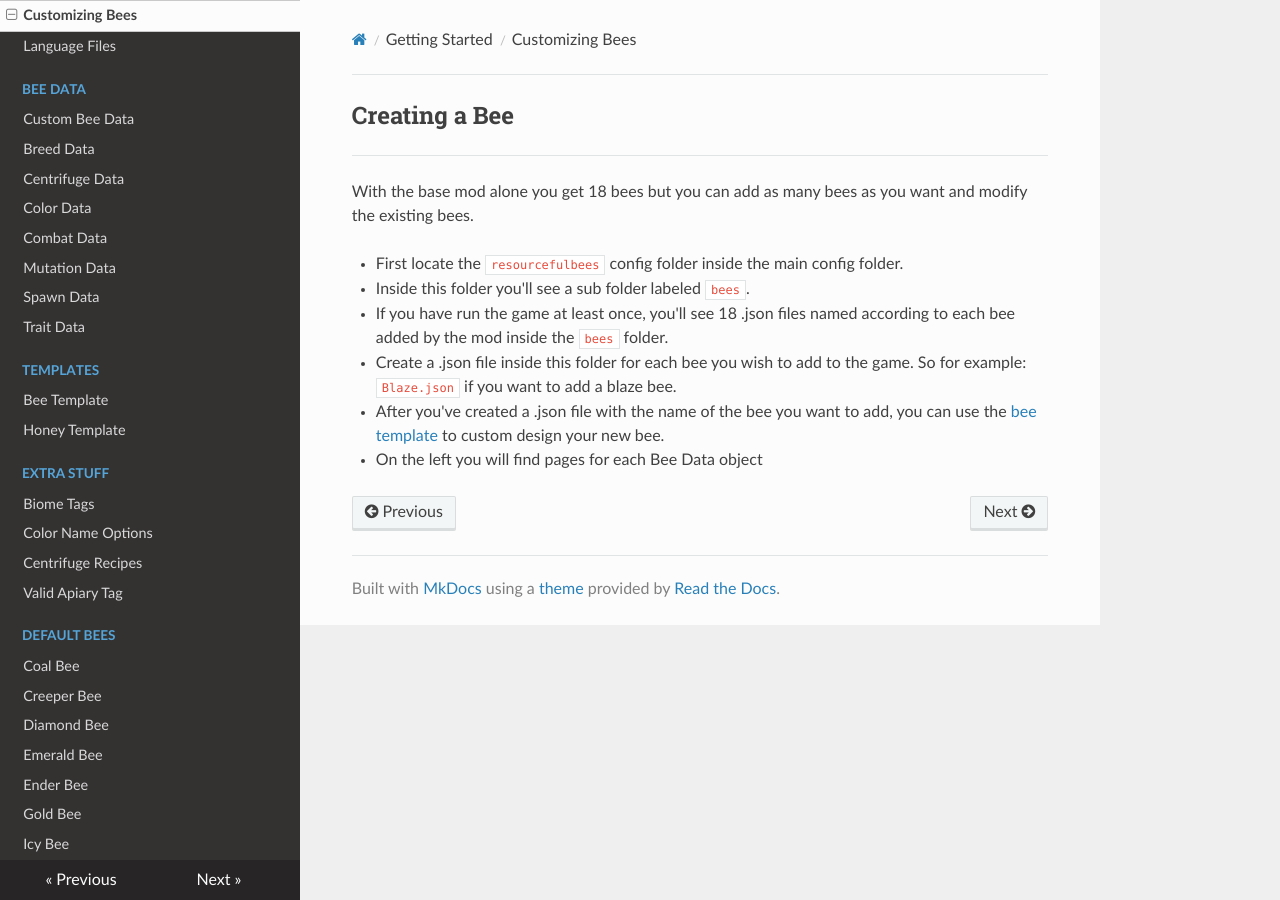
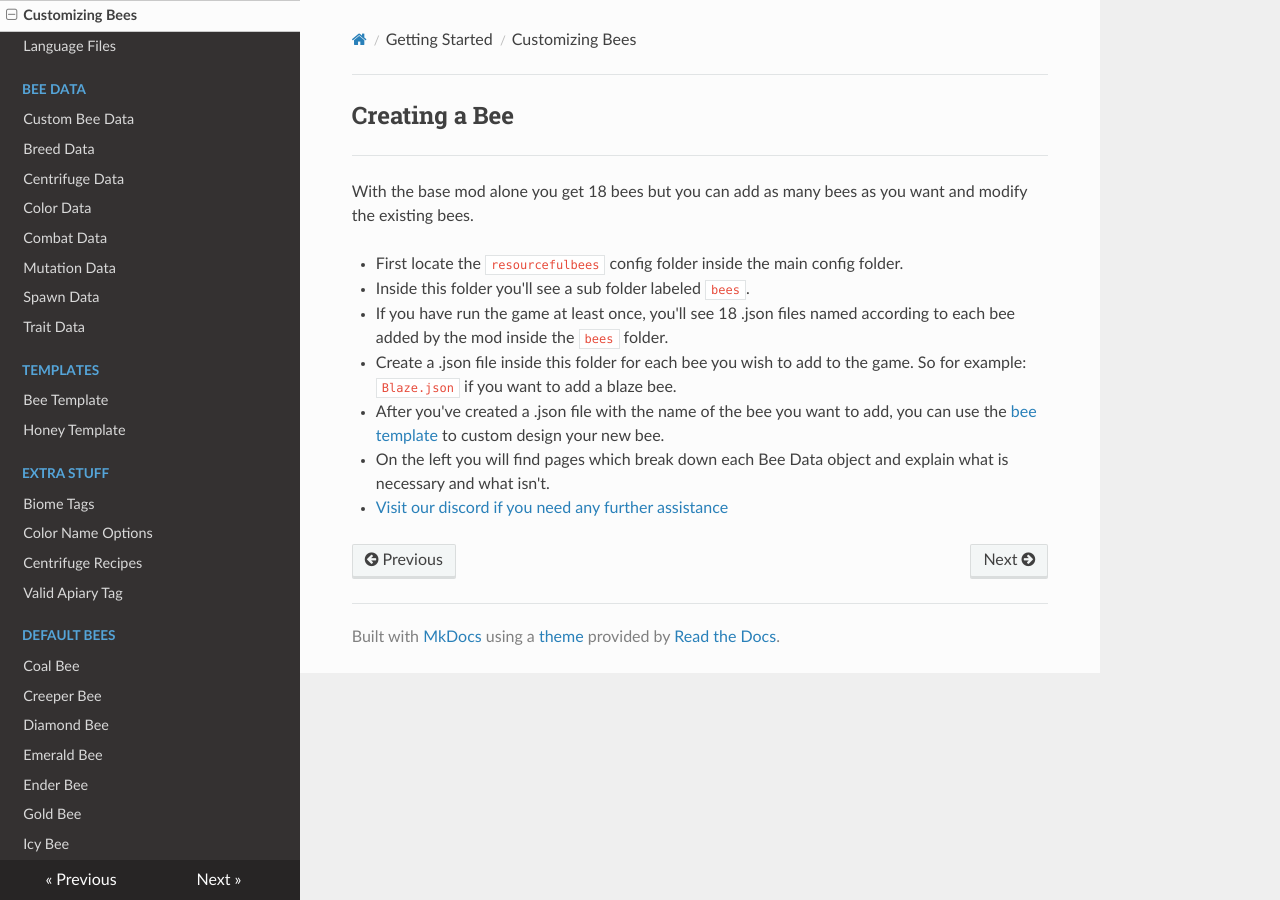
Before and after one commit to Team-Resourceful/ResourcefulBeesDocs, an MkDocs documentation site: the page built from docs/getting_started/bee_creation.md, in a window 1280 px wide. Built offline with MkDocs 1.6.1, drawn with Linux system fonts in a browser that asks for light colours; nearby versions of some CDN libraries.

Commit message:
docs/getting_started/bee_creation.md updated from https://stackedit.io/

```diff
--- a/docs/getting_started/bee_creation.md
+++ b/docs/getting_started/bee_creation.md
@@ -8,7 +8,8 @@ With the base mod alone you get 18 bees but you can add as many bees as you want
 * If you have run the game at least once, you'll see 18 .json files named according to each bee added by the mod inside the `bees` folder.
 * Create a .json file inside this folder for each bee you wish to add to the game. So for example: `Blaze.json` if you want to add a blaze bee.
 * After you've created a .json file with the name of the bee you want to add, you can use the [bee template](https://resourceful-bees.readthedocs.io/en/1.16.3/data_templates/bee_template/) to custom design your new bee.
-* On the left you will find pages for each Bee Data object
+* On the left you will find pages which break down each Bee Data object and explain what is necessary and what isn't.
+* [Visit our discord if you need any further assistance](https://discord.gg/XXskJKEF)
 <!--stackedit_data:
-eyJoaXN0b3J5IjpbMTc0MDI2MTcyOV19
+eyJoaXN0b3J5IjpbMjAxODcwNjkwN119
 -->
```
